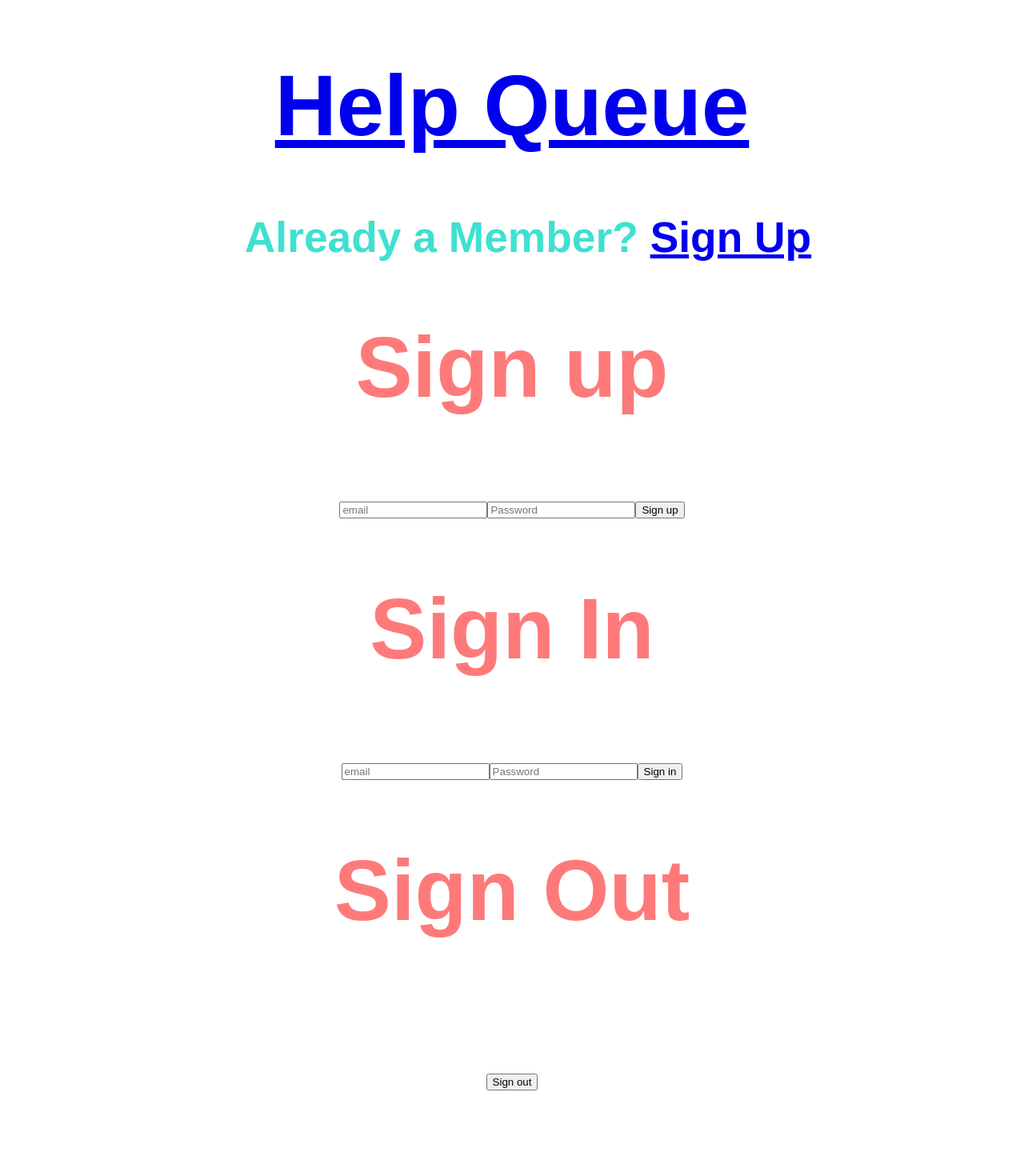
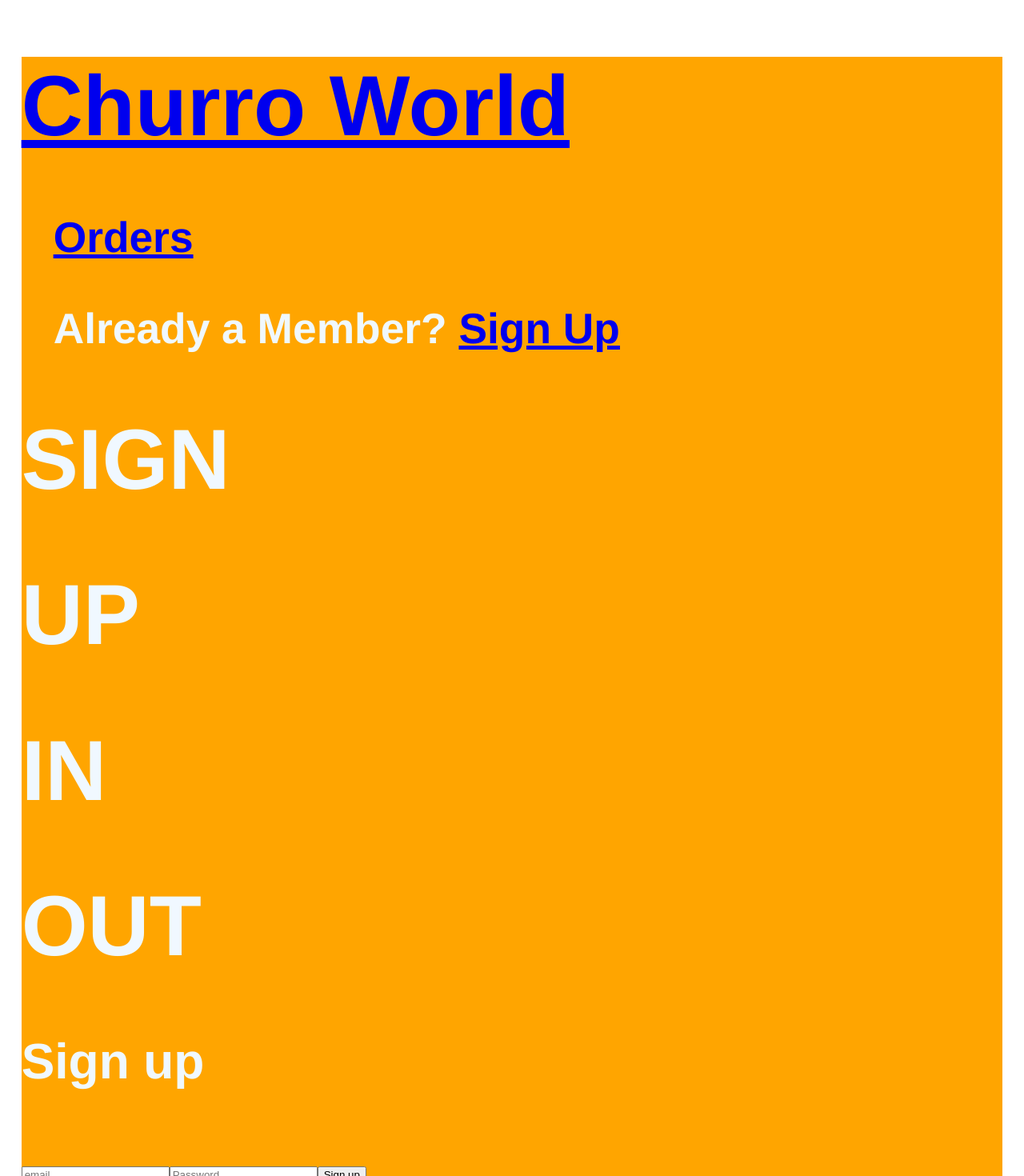
Before and after one commit to carolinecerussi/ChurroChurro, a React (Create React App) app: page /sign-in in a window 1280 px wide. Shown: the top 1470 px of the page at 80% size. Before the commit the page ends 1395 px from the top, so only its background shows below. Built offline with nearby package versions, Linux system fonts and the light colour scheme; no server answers.

Commit message:
spend today doing react styling and making help que into a food ordering app for the owner of a food truck

```diff
--- a/package.json
+++ b/package.json
@@ -12,6 +12,8 @@
     "react-dom": "^18.2.0",
     "react-router-dom": "^6.4.0",
     "react-scripts": "5.0.1",
+    "style-components": "^0.1.0",
+    "styled-components": "^5.3.5",
     "web-vitals": "^2.1.4"
   },
   "scripts": {
--- a/src/components/App.js
+++ b/src/components/App.js
@@ -7,10 +7,10 @@ import { BrowserRouter as Router, Routes, Route } from "react-router-dom";
 function App(){
   return (
     <Router>
-      <Header />
       <Routes>
         <Route path="/sign-in" element={<SignIn />} />
-        <Route path="/" element={<TicketControl />} />
+        <Route path="/" element={<Header />} />
+        <Route path="/orders" element={<TicketControl />} />
       </Routes>
     </Router>
   );
--- a/src/components/Header.js
+++ b/src/components/Header.js
@@ -1,24 +1,32 @@
-import { toBePartiallyChecked } from "@testing-library/jest-dom/dist/matchers";
+
 import React from "react";
-
 import { Link } from "react-router-dom";
+import styled from 'styled-components';
 
 function Header(){
 
-  const headingStyle = {
-    backgroundColor: 'white',
-    color: 'turquoise',
-    }
+
+
+  const HeadingStyle = styled.h1`
+    color: aliceblue;
+    background-color: transparent;
+    font-family:  ;
+    font-size: 40pt;
+    `;
+
+
+
   return (
-    <React.Fragment>
-      <div style={headingStyle} id="header">
-       <Link to="/"> <h1>Help Queue</h1></Link>
+ <HeadingStyle>
+       <Link to="/"> <h1>Churro World</h1></Link>
       <ul>
-          <h4>Already a Member? <span></span>
-         <Link to="/sign-in">Sign Up</Link>
-         </h4> </ul>
-      </div>
-    </React.Fragment>
+      <h />
+         <Link to="/orders">Orders</Link>
+         <span><p>Already a Member? <sp />
+         <Link to="/sign-in">Sign Up</Link></p></span>
+
+         </ul>
+</HeadingStyle>
   );
 }
 
--- a/src/components/ReusableForm.js
+++ b/src/components/ReusableForm.js
@@ -1,17 +1,22 @@
 import React from "react";
 import PropTypes from "prop-types";
 import { sub } from "date-fns";
+import styled from "styled-components";
 
 function ReusableForm(props) {
 
-  const subButtonStyle = {
-    backgroundColor: 'Transparent',
-    backgroundRepeat: 'no-repeat',
-    border: 'none',
-    color: 'orange',
-    fontFamily: 'Dangrek',
-    fontSize: '20pt',
+  const StyledButton = styled.button`
+  background-color: transparent;
+  background-repeat: no-repeat;
+  border: none;
+  color: turquoise;
+  font-family: Dangrek;
+  font-size: 30pt;
+  &: hover {
+    color: black;
+    cursor: pointer;
   }
+`;
 
   return (
     <React.Fragment>
@@ -36,7 +41,7 @@ function ReusableForm(props) {
           name='issue'
           placeholder='Describe.' />
           <br></br>
-        <button style={subButtonStyle} type='submit'>{props.buttonText}</button>
+        <button  type='submit'>{props.buttonText}</button>
       </form>
     </React.Fragment>
   );
--- a/src/components/SignIn.js
+++ b/src/components/SignIn.js
@@ -5,6 +5,20 @@ import {
   signInWithEmailAndPassword,
   signOut
 } from 'firebase/auth';
+import styled from 'styled-components';
+import Header from './Header';
+
+  const SignInStyle = styled.div`
+    color: aliceblue;
+    background-color: orange;
+    font-family: helvetica;
+    text-align: left;
+    `;
+
+
+
+
+
 
 function SignIn() {
   const [signUpSuccess, setSignUpSuccess] = useState(null);
@@ -52,9 +66,16 @@ function SignIn() {
   }
 
   return (
-    <React.Fragment>
+   <SignInStyle>
+    <Header />
+<h1>SIGN</h1>
+<h1>UP</h1>
+<h1>IN</h1>
+<h1>OUT</h1>
+
+
       {/* Signup form lives here */}
-      <h1>Sign up</h1>
+      <h3>Sign up</h3>
       {/* New code below! */}
       {signUpSuccess}
       <form onSubmit={doSignUp}>
@@ -62,7 +83,7 @@ function SignIn() {
         <input type='password' name='password' placeholder='Password' />
         <button type='submit'>Sign up</button>
       </form>
-      <h1>Sign In</h1>
+      <h3>Sign In</h3>
       {/* New sign in success message*/}
       {signInSuccess}
       <form onSubmit={doSignIn}>
@@ -71,11 +92,11 @@ function SignIn() {
         <button type='submit'>Sign in</button>
       </form>
       {/* New sign out button*/}
-      <h1>Sign Out</h1>
+      <h3>Sign Out</h3>
       {signOutSuccess}
       <br />
       <button onClick={doSignOut}>Sign out</button>
-    </React.Fragment>
+</SignInStyle>
   );
 }
 
--- a/src/components/Ticket.js
+++ b/src/components/Ticket.js
@@ -1,14 +1,30 @@
 import React from 'react';
 import PropTypes from 'prop-types';
+import styled from 'styled-components';
+
+const TicketStyle = styled.div`
+  font-size: 20pt;
+  padding-vertical: 6;
+  background-color: aliceblue;
+  border-radius: 10pt;
+  text-align: center;
+  margin-horizontal: 1%;
+  width: 48%;
+  margin-bottom: 6;
+  color: black;
+  align-self: flex-start;
+
+  font-family: helvetica;
+  `;
+
+
+
 
 function Ticket(props) {
-  const ticketStyle = {
-    backgroundColor: 'blue',
-    fontSize: '16pt',
-  }
+
   return (
-    <React.Fragment>
-      <div  style={ticketStyle} onClick={() => props.whenTicketClicked(props.id)}>
+
+     <TicketStyle onClick={() => props.whenTicketClicked(props.id)}>
         <h3>
           {props.location} - {props.names}
         </h3>
@@ -19,8 +35,8 @@ function Ticket(props) {
           <em>{props.formattedWaitTime}</em>
         </p>
         <hr />
-      </div>
-    </React.Fragment>
+    </TicketStyle>
+
   );
 }
 
--- a/src/components/TicketControl.js
+++ b/src/components/TicketControl.js
@@ -15,6 +15,21 @@ import {
 } from 'firebase/firestore';
 import { db, auth } from './../firebase.js';
 import { formatDistanceToNow } from 'date-fns';
+import styled from 'styled-components';
+
+const StyledButton = styled.button`
+  background-color: transparent;
+  background-repeat: no-repeat;
+  border: none;
+  color: turquoise;
+  font-family: Dangrek;
+  font-size: 30pt;
+  &: hover {
+    color: black;
+    cursor: pointer;
+  }
+`;
+
 
 
 function TicketControl() {
@@ -113,24 +128,11 @@ function TicketControl() {
     setSelectedTicket(selection);
   }
 
-  let currentlyVisibleState = null;
-  let buttonText = null;
-
-const styledButton = {
-  backgroundColor: 'Transparent',
-  backgroundRepeat: 'no-repeat',
-  border: 'none',
-  color: 'turquoise',
-  fontFamily: 'Dangrek',
-  fontSize: '30pt',
-
-}
-
   if (auth.currentUser == null) {
 
     return (
       <React.Fragment>
-        <h1>You must be signed in to access the queue.</h1>
+        <h3>You must be signed in to access the queue.</h3>
       </React.Fragment>
     );
   } else if (auth.currentUser != null) {
@@ -146,7 +148,7 @@ const styledButton = {
           onEditTicket={handleEditingTicketInList}
         />
       )
-      buttonText = 'Return to Ticket List';
+      buttonText = 'Return to Orders';
     } else if (selectedTicket != null) {
       currentlyVisibleState = (
         <TicketDetail
@@ -155,12 +157,12 @@ const styledButton = {
           onClickingEdit={handleEditClick}
         />
       )
-      buttonText = 'Return to Ticket List';
+      buttonText = 'Order List';
     } else if (formVisibleOnPage) {
       currentlyVisibleState = (
         <NewTicketForm onNewTicketCreation={handleAddingNewTicketToList} />
       )
-      buttonText = 'Return to Ticket List';
+      buttonText = 'Order List';
     } else {
       currentlyVisibleState = (
         <TicketList
@@ -168,12 +170,14 @@ const styledButton = {
           ticketList={mainTicketList}
         />
       )
-      buttonText = 'Add Ticket';
+      buttonText = 'Start New Order';
     }
     return (
       <React.Fragment>
+
         {currentlyVisibleState}
-        {error ? null : <button style={styledButton} onClick={handleClick}>{buttonText}</button>}
+        {error ? null :  <StyledButton onClick={handleClick}>{buttonText}</StyledButton>}
+
       </React.Fragment>
     );
   }
--- a/src/components/TicketDetail.js
+++ b/src/components/TicketDetail.js
@@ -1,18 +1,30 @@
 import React from "react";
 import PropTypes from "prop-types";
+import styled from 'styled-components';
 
+const DetailButtonStyle = styled.button`
+  background-color: transparent;
+  border-color: rgba(78, 116, 289, 1);
+  color: rgba(78, 116, 289, 1);
+  border-width: .5;
+  border-radius: 10;
+  raised;
+  `
 
 function TicketDetail(props){
   const {ticket, onClickingDelete, onClickingEdit } = props;
+
+
 
   return (
     <React.Fragment>
       <h1>Ticket Detail</h1>
       <h3>{ticket.location} - {ticket.names}</h3>
       <p><em>{ticket.issue}</em></p>
-      <button onClick={onClickingEdit}>Update Ticket</button>
-      <button onClick={()=> onClickingDelete(ticket.id)}>Close Ticket</button>
-      <hr/>
+      <DetailButtonStyle onClick={onClickingEdit}>Update Order</DetailButtonStyle>
+      <br>
+      </br>
+      <DetailButtonStyle onClick={()=> onClickingDelete(ticket.id)}>Close Ticket</DetailButtonStyle>
     </React.Fragment>
   );
 }
```
Also changed, not shown: 1 other file (tests, documents, lock files or other folders).
